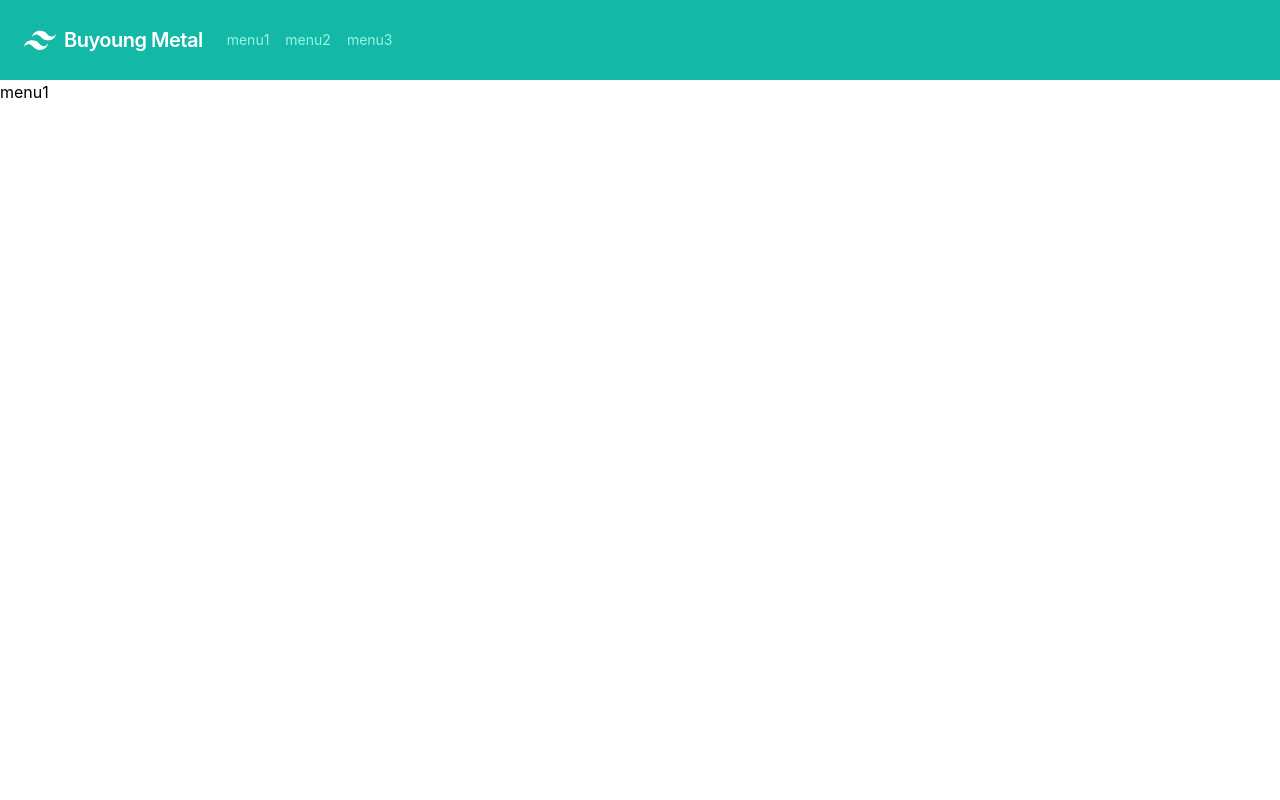
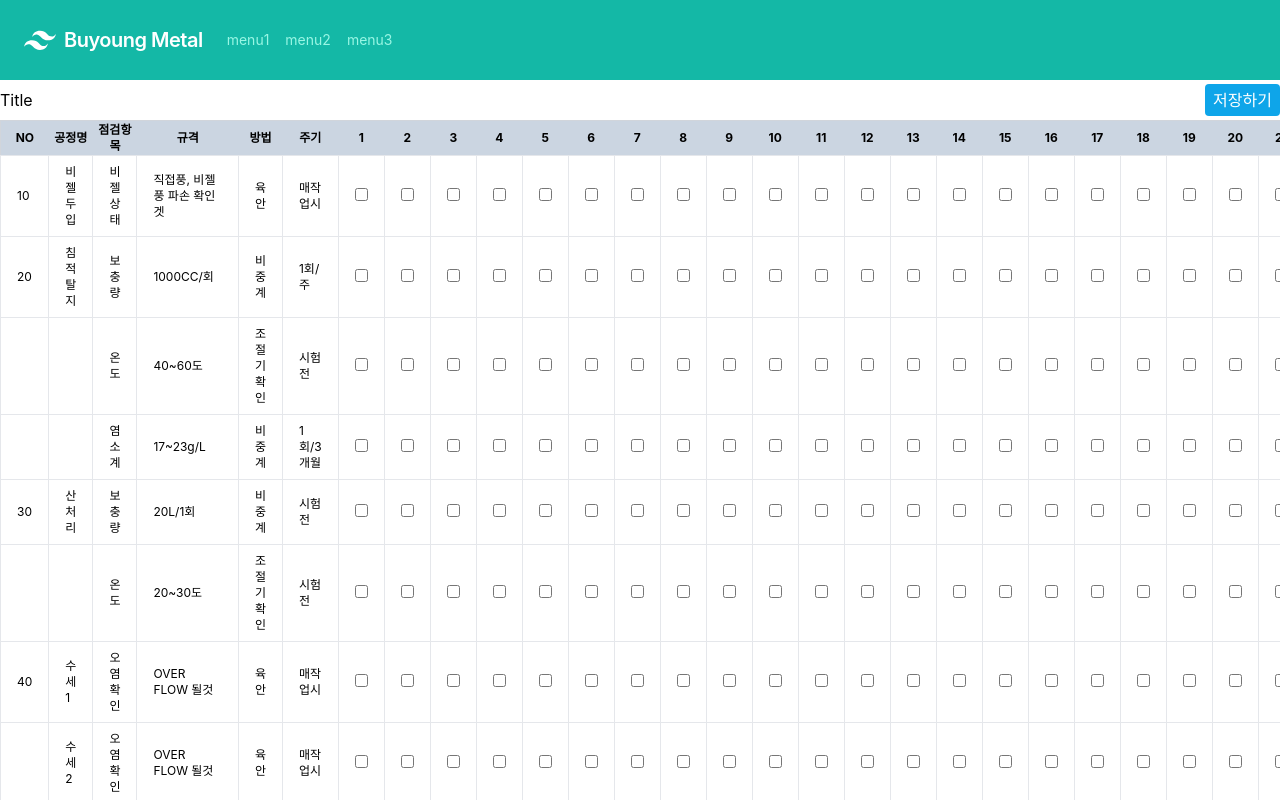
Before and after one commit to tlaruddo2/buyoung-admin-web-front-react, a React (Create React App) app: page /menu1 in a window 1280 px wide. Shown: the top 800 px of the page. Built offline with nearby package versions, Linux system fonts and the light colour scheme.

Commit message:
feat/add-data-table: add sample table to test

```diff
--- a/src/component/nav/nav.tsx
+++ b/src/component/nav/nav.tsx
@@ -7,11 +7,6 @@ export const Nav: React.FC = () => {
     const handleMenuClick = () => {
         setIsOpened(!isOpened)
     }
-
-    // const navigate = useNavigate()
-    // const goTo = (path: string) => {
-    //     navigate(path)
-    // }
 
     return (
         <nav className="flex items-center justify-between flex-wrap bg-teal-500 p-6">
--- /dev/null
+++ b/src/component/table/table.tsx
@@ -0,0 +1,72 @@
+import React from 'react';
+
+type RowData = (string | string[])[];
+
+const columns = [
+    ["10", "비젤두입", "비젤 상태", "직접풍, 비젤풍 파손 확인겟", "육안", "매작업시"],
+    ["20", "침적탈지", "보충량", "1000CC/회", "비중계", "1회/주"],
+    ["", "", "온도", "40~60도", "조절기 확인", "시험전"],
+    ["", "", "염소계", "17~23g/L", "비중계", "1회/3개월"],
+    ["30", "산처리", "보충량", "20L/1회", "비중계", "시험전"],
+    ["", "", "온도", "20~30도", "조절기 확인", "시험전"],
+    ["40", "수세 1", "오염확인", "OVER FLOW 될것", "육안", "매작업시"],
+    ["", "수세 2", "오염확인", "OVER FLOW 될것", "육안", "매작업시"],
+    ["50", "중화", "농도", "가성소다 10%", "비중계", "교환/일"],
+    ["", "약품투입", "온도", "약품온도 40~60도 증발수량은 약품보충양", "비중계", "1회/주(토)"],
+    ["60", "1차 아연 도금", "광택제", "SUPER B: 500CC/4HR", "육안", "매작업시"],
+    ["", "", "전압", "10±2V", "조절기 확인", "시험전"],
+    ["", "", "온도", "22~25도", "조절기 확인", "시험전"],
+    ["70", "비젤 수세", "오염확인", "OVER FLOW 될것", "육안", "매작업시"],
+    ["80", "질산 탈산성", "도금액 노황 방지", "블루지 4~5g/L 도금액 5~7cc/L", "육안", "매작업시"],
+    ["90", "수세 1", "오염확인", "OVER FLOW 될것", "육안", "매작업시"],
+    ["", "수세 2", "오염확인", "OVER FLOW 될것", "육안", "매작업시"]
+];
+
+interface Props{
+    tableValues: boolean[][]
+    setValues: React.Dispatch<React.SetStateAction<boolean[][]>>
+}
+export const Table: React.FC<Props> = ( { tableValues, setValues } ) => {
+    const handleCheckbox = (row: number, col: number) => {
+        console.log("row " + row + "column: " +col)
+        let copy = [...tableValues]
+        copy[row][col] = !copy[row][col];
+        console.log("handle");
+        setValues(copy)
+    }
+    return (
+        <div className="overflow-x-auto">
+            <table className="text-xs min-w-full bg-white border border-gray-300">
+                <thead className=" bg-slate-300">
+                    <tr>
+                        <th className='py-2'>NO</th>
+                        <th>공정명</th>
+                        <th>점검항목</th>
+                        <th>규격</th>
+                        <th>방법</th>
+                        <th>주기</th>
+                        {Array.from({ length: 31 }, (_, i) => (
+                            <th key={i} className='px-1'>{i + 1}</th>
+                        ))}
+                    </tr>
+                </thead>
+                <tbody>
+                    {columns.map((column, rowIndex) => (
+                        <tr key={rowIndex}>
+                            {column.map((cell, colIndex) => (
+                                <td key={colIndex} className="border px-4 py-2">
+                                    {cell}
+                                </td>
+                            ))}
+                            {tableValues[rowIndex].map((value, index) => (
+                                <td key={index + column.length} className="border px-4 py-2">
+                                    <input type="checkbox" checked={value} onChange={() => handleCheckbox(rowIndex, index)}/>
+                                </td>
+                            ))}
+                        </tr>
+                    ))}
+                </tbody>
+            </table>
+        </div>
+    );
+};
--- a/src/pages/menu1.tsx
+++ b/src/pages/menu1.tsx
@@ -1,7 +1,42 @@
+import { useState } from "react";
+import { Table } from "../component/table/table"
+
+
+let tableValue : boolean[][] = [
+    [false, false, false, false, false, false, false, false, false, false, false , false, false, false, false, false, false, false, false, false, false, false, false, false, false, false, false, false, false, false, false,],
+    [false, false, false, false, false, false, false, false, false, false, false , false, false, false, false, false, false, false, false, false, false, false, false, false, false, false, false, false, false, false, false,],
+    [false, false, false, false, false, false, false, false, false, false, false , false, false, false, false, false, false, false, false, false, false, false, false, false, false, false, false, false, false, false, false,],
+    [false, false, false, false, false, false, false, false, false, false, false , false, false, false, false, false, false, false, false, false, false, false, false, false, false, false, false, false, false, false, false,],
+    [false, false, false, false, false, false, false, false, false, false, false , false, false, false, false, false, false, false, false, false, false, false, false, false, false, false, false, false, false, false, false,],
+    [false, false, false, false, false, false, false, false, false, false, false , false, false, false, false, false, false, false, false, false, false, false, false, false, false, false, false, false, false, false, false,],
+    [false, false, false, false, false, false, false, false, false, false, false , false, false, false, false, false, false, false, false, false, false, false, false, false, false, false, false, false, false, false, false,],
+    [false, false, false, false, false, false, false, false, false, false, false , false, false, false, false, false, false, false, false, false, false, false, false, false, false, false, false, false, false, false, false,],
+    [false, false, false, false, false, false, false, false, false, false, false , false, false, false, false, false, false, false, false, false, false, false, false, false, false, false, false, false, false, false, false,],
+    [false, false, false, false, false, false, false, false, false, false, false , false, false, false, false, false, false, false, false, false, false, false, false, false, false, false, false, false, false, false, false,],
+    [false, false, false, false, false, false, false, false, false, false, false , false, false, false, false, false, false, false, false, false, false, false, false, false, false, false, false, false, false, false, false,],
+    [false, false, false, false, false, false, false, false, false, false, false , false, false, false, false, false, false, false, false, false, false, false, false, false, false, false, false, false, false, false, false,],
+    [false, false, false, false, false, false, false, false, false, false, false , false, false, false, false, false, false, false, false, false, false, false, false, false, false, false, false, false, false, false, false,],
+    [false, false, false, false, false, false, false, false, false, false, false , false, false, false, false, false, false, false, false, false, false, false, false, false, false, false, false, false, false, false, false,],
+    [false, false, false, false, false, false, false, false, false, false, false , false, false, false, false, false, false, false, false, false, false, false, false, false, false, false, false, false, false, false, false,],
+    [false, false, false, false, false, false, false, false, false, false, false , false, false, false, false, false, false, false, false, false, false, false, false, false, false, false, false, false, false, false, false,],
+    [false, false, false, false, false, false, false, false, false, false, false , false, false, false, false, false, false, false, false, false, false, false, false, false, false, false, false, false, false, false, false,],
+];
+
 export const Menu1 = () => {
+    const [ values, setValues ] = useState<boolean[][]>(tableValue)
+
+    const handleSaveBtnClick = () => {
+        console.log(values);
+    }
+
     return (
-        <div>
-            menu1
+        <div >
+            <div className="flex items-center">
+                <div className="flex-1"> Title </div>
+                <button className=" text-white rounded py-1 px-2 my-1 bg-sky-500/100" onClick={handleSaveBtnClick}>저장하기</button>
+            </div>
+
+            <Table tableValues={tableValue} setValues={setValues}/>
         </div>
     )
 }
```
